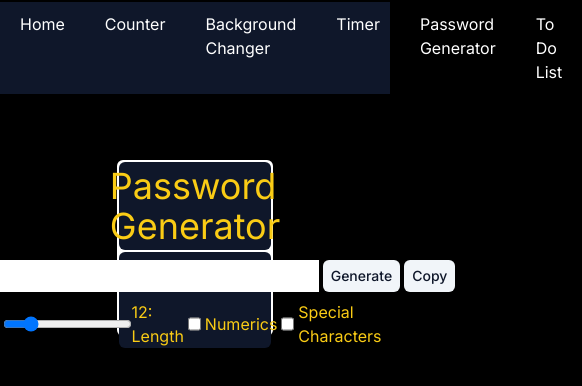
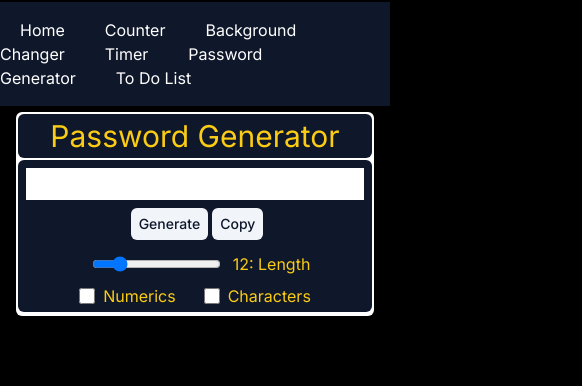
Before and after one commit to rizwanriaz1988/PIAIC_PRACTICE, a Next.js app in the folder Quarter 02/project_nextjs/: page /passgenerator in a window 390 px wide. Shown: the top 386 px of the page, 582 px wide, since content can reach past the window. Built offline with nearby package versions, Linux system fonts and the light colour scheme.

Commit message:
styling done

```diff
--- a/Quarter 02/project_nextjs/src/app/counter/page.tsx
+++ b/Quarter 02/project_nextjs/src/app/counter/page.tsx
@@ -19,26 +19,28 @@ export default function Counter() {
   }
 
   return (
-    <div className="flex py-16 justify-center bg-black h-screen w-screen">
-      <div className="flex flex-col bg-gray-700 items-center justify-around w-2/6 h-80">
-        <div className="text-white  text-4xl flex  ">
-          <h1>COUNTER</h1>
+    <div className="  flex justify-center">
+      <div className="bg-white p-0.5 my-1 md:my-4 rounded-md w-11/12 sm:w-4/12 ">
+        <div className="flex justify-center bg-slate-900 py-1 rounded-md ">
+          <h1 className="text-yellow-400 text-4xl">COUNTER</h1>
         </div>
-        <div className="text-white flex items-center flex-col">
+        <div className="bg-slate-900 my-0.5 rounded-md">
+        <div className="flex justify-center py-5">
           {/* <h1>Counter Value</h1> */}
           <h1 className="text-6xl text-amber-400">{counterState}</h1>
         </div>
 
-        <div className="flex flex-wrap gap-4 py-5 ">
-          <Button variant="secondary" onClick={counterSubtract}>
+        <div className="flex flex-wrap gap-4 py-5 justify-center">
+          <Button variant="secondary" className="w-20 bg-red-500" onClick={counterSubtract}>
             Decrease
           </Button>
           <Button variant="secondary" onClick={reset}>
             Reset
           </Button>
-          <Button variant="secondary" onClick={counterAdd}>
+          <Button variant="secondary" className="w-20 bg-green-500" onClick={counterAdd}>
             Increase
           </Button>
+        </div>
         </div>
       </div>
     </div>
--- a/Quarter 02/project_nextjs/src/app/layout.tsx
+++ b/Quarter 02/project_nextjs/src/app/layout.tsx
@@ -32,49 +32,43 @@ export default function RootLayout({
       </head>
       <body className={inter.className} style={{backgroundColor: "black"}}>
         <div>
-          <div className="flex bg-slate-900 my-0.5 justify-start ">
+          <div className="flex-grow py-4 items-center bg-slate-900 my-0.5 justify-start ">
             <Link
               href="/"
               className="px-5 py-2.5 hover:text-green-500 text-white"
             >
-              {" "}
-              Home{" "}
+              Home
             </Link>
 
             <Link
               href="/counter"
               className="px-5 py-2.5 hover:text-green-500 text-white"
             >
-              {" "}
-              Counter{" "}
+              Counter
             </Link>
             <Link
               href="/bgchanger"
               className="px-5 py-2.5 hover:text-green-500 text-white"
             >
-              {" "}
-              Background Changer{" "}
+              Background Changer
             </Link>
             <Link
               href="/timer"
               className="px-5 py-2.5 hover:text-green-500 text-white"
             >
-              {" "}
-              Timer{" "}
+              Timer
             </Link>
             <Link
               href="/passgenerator"
               className="px-5 py-2.5 hover:text-green-500 text-white"
             >
-              {" "}
-              Password Generator{" "}
+              Password Generator
             </Link>
             <Link
               href="/todo"
               className="px-5 py-2.5 hover:text-green-500 text-white"
             >
-              {" "}
-              To Do List{" "}
+              To Do List
             </Link>
           </div>
 
--- a/Quarter 02/project_nextjs/src/app/passgenerator/page.tsx
+++ b/Quarter 02/project_nextjs/src/app/passgenerator/page.tsx
@@ -38,29 +38,37 @@ const handleCopyClick = async () => {
 
 
   return (
-    <div className="flex justify-center bg-black h-screen w-screen py-16">
-      <div className="flex flex-col bg-white h-44 w-2/5 py-0.5 px-0.5 rounded-md">
-        <div className=" flex items-center justify-center bg-slate-900 py-1 rounded-md">
-          <h1 className="text-yellow-400 text-4xl">Password Generator</h1>
+    <div className="  flex justify-center">
+      <div className="bg-white p-0.5 my-1 md:my-4 rounded-md w-11/12 sm:w-6/12 ">
+        <div className="flex justify-center bg-slate-900 py-1 rounded-md flex-shrink">
+          <h1 className="text-yellow-400 text-3xl sm:text-4xl">Password Generator</h1>
+          {/* text-4xl */}
         </div>
-        <div className="flex justify-center flex-col items-center bg-slate-900 my-0.5 rounded-md h-full">
+        <div className="items-center flex flex-col  bg-slate-900 my-0.5 rounded-md ">
           {/*====================== Main Div for working ====================*/}
           {/*============================= Start ============================*/}
 
 
-            <div className="flex place-items-center">
-                <input type="text" className="h-8 my-2 w-96 " value={generatedPassword} readOnly></input>
+            {/* <div className="flex sm:flex-wrap place-items-center w-auto bg-slate-400 flex-shrink "> */}
+            <div className="flex items-center w-full px-2 flex-wrap sm:flex-nowrap justify-center">
+                <input type="text" className="py-1 my-2 flex w-full" value={generatedPassword} readOnly></input>
                 <Button type="button" variant="secondary" onClick={() => generateRandomPassword(rangeValue)} className="mx-1">Generate</Button>
                 <Button type="button" variant="secondary" onClick={handleCopyClick} >Copy</Button>
             </div>
 
-            <div className="flex items-center text-yellow-400">
-            <input type="range" min="8" max="30" value = {rangeValue} step="1" onChange={handleRangeChange} className=""></input>
+            <div className="flex flex-col sm:flex-row sm:mt-0 w-full justify-center items-center text-yellow-400">
+
+              <div className="w-auto justify-center items-center flex mt-2 sm:mt-0 ">
+            <input className="flex-grow mx-3 my-2" type="range" min="8" max="30" value = {rangeValue} step="1" onChange={handleRangeChange} ></input>
             <label>{rangeValue}: Length</label>
-            <input type="checkbox" className="h-4 my-2 w-4 mx-1" checked={generatedNumeric} onChange={() => setNumeric(!generatedNumeric)}></input>
+              </div>
+
+            <div className="flex justify-center items-center w-auto gap-2 ">
+            <input type="checkbox" className="h-4 my-2 w-4 flex-shrink" checked={generatedNumeric} onChange={() => setNumeric(!generatedNumeric)}></input>
             <label>Numerics</label>
-            <input type="checkbox" className="h-4 my-2 w-4 mx-1" checked={generatedSpecial} onChange={() => setSpecial(!generatedSpecial)}></input>
-            <label>Special Characters</label>
+            <input type="checkbox" className="h-4 my-2 w-4 ml-5 flex-shrink" checked={generatedSpecial} onChange={() => setSpecial(!generatedSpecial)}></input>
+            <label>Characters</label>
+            </div>
             </div>
 
 
--- a/Quarter 02/project_nextjs/src/app/timer/page.tsx
+++ b/Quarter 02/project_nextjs/src/app/timer/page.tsx
@@ -7,6 +7,7 @@ export default function Timer() {
   let [timerState, setTimerState] = useState(0);
   let [runningState, setrunningState] = useState(false);
   let [buttonState, setbuttonState] = useState("Start");
+  const [color,setColor]=useState("green")
 
   let timeoutID: any;
   useEffect(() => {
@@ -22,6 +23,8 @@ export default function Timer() {
   function stop() {
     setrunningState(false);
     clearTimeout(timeoutID);
+    setbuttonState("Start")
+    setColor("green")
   }
   function reset() {
     setrunningState(false);
@@ -30,14 +33,16 @@ export default function Timer() {
   }
 
   return (
-    <div className="flex py-16 justify-center bg-black h-screen mx-auto w-screen">
-      <div className="flex flex-col bg-gray-700 items-center justify-around mx-auto w-2/6 h-80 ">
-        <div className="text-white items-center  mx-auto text-4xl ">
-          <h1>TIMER</h1>
+    <div className="  flex justify-center">
+      <div className="bg-white p-0.5 my-1 md:my-4 rounded-md w-11/12 sm:w-4/12 ">
+        <div className="flex justify-center bg-slate-900 py-1 rounded-md ">
+          <h1 className="text-yellow-400 text-4xl">TIMER</h1>
         </div>
-        <div className="flex items-center mx-auto justify-around flex-col">
+        {/* <div className="flex justify-center flex-col items-center bg-slate-400 my-0.5 rounded-md "> */}
+        <div className="my-0.5 ">
           {/* ========================tabs======================== */}
-          <Tabs defaultValue="account" className="w-[420px] h-[250px] justify-around mx-auto px-2 py-2 bg-black items-center">
+          {/* <Tabs defaultValue="account" className="flex-grow justify-around  px-2 py-2 bg-slate-900 items-center"> */}
+          <Tabs defaultValue="account" className="flex-grow justify-around  px-2 py-2 bg-slate-900 items-center rounded-md">
             <TabsList>
               <TabsTrigger value="account">Version 01</TabsTrigger>
               <TabsTrigger value="password">Version 02</TabsTrigger>
@@ -48,12 +53,12 @@ export default function Timer() {
               </div>
 
               <div className="flex gap-4 justify-center my-2">
-                <Button variant="secondary" onClick={() =>
-                    (setbuttonState("Stop"), start())
+                <Button variant="secondary" className="bg-green-500" onClick={() =>
+                    (setbuttonState("Stop"), start(),setColor("red"))
                      }>
                   Start
                 </Button>
-                <Button variant="secondary" onClick={stop}>
+                <Button variant="secondary" className="bg-red-500" onClick={stop}>
                   Stop
                 </Button>
                 <Button variant="secondary" onClick={reset}>
@@ -69,10 +74,11 @@ export default function Timer() {
               <div className="flex gap-4 justify-center my-4">
                 <Button
                   variant="secondary"
+                  className={`bg-${color}-500`}
                   onClick={() =>
                     buttonState === "Start"
-                      ? (setbuttonState("Stop"), start())
-                      : (setbuttonState("Start"), stop())
+                      ? (setbuttonState("Stop"), start(),setColor("red"))
+                      : (setbuttonState("Start"), stop(),setColor("green"))
                   }
                 >
                   {buttonState}
@@ -80,7 +86,7 @@ export default function Timer() {
 
                 <Button
                   variant="secondary"
-                  onClick={() => (reset(), setbuttonState("Start"))}
+                  onClick={() => (reset(), setbuttonState("Start"),setColor("green"))}
                 >
                   Reset
                 </Button>
```
Also changed, not shown: Quarter 02/project_nextjs/public/todos.json (+12 -0 lines), Quarter 02/project_nextjs/src/app/todo/page.tsx (+27 -42 lines).
